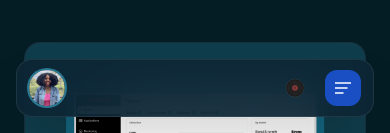
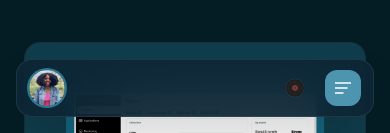
Before and after one commit to dikethelmak/portfolio-website, a Next.js app: page / in a window 390 px wide. Shown: the part 711-844 px from the top of the page. Built offline with nearby package versions, Linux system fonts and the light colour scheme.

Commit message:
Set mobile menu icon bg to muted color #4d95af

```diff
--- a/src/components/Navigation.tsx
+++ b/src/components/Navigation.tsx
@@ -400,7 +400,7 @@ export default function Navigation() {
         <button
           onClick={() => setMobileOpen(o => !o)}
           className="w-9 h-9 rounded-xl flex items-center justify-center hover:opacity-90 transition-all duration-150"
-          style={{ background: '#1a4fc4' }}
+          style={{ background: '#4d95af' }}
           aria-label="Open menu"
         >
           <svg width="16" height="12" viewBox="0 0 16 12" fill="none">
```
